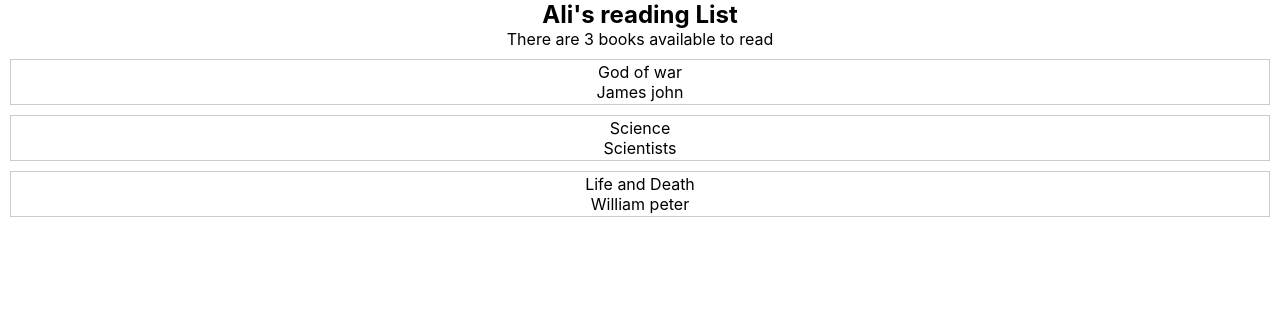
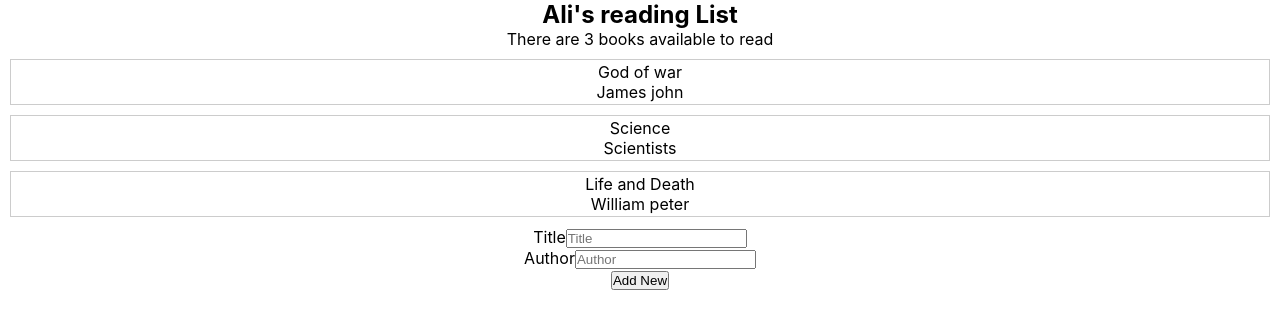
Before and after one commit to abdulmuqsit10101/React-Context-Hooks, a React (Create React App) app: page / in a window 1280 px wide. Shown: the top 328 px of the page. Built offline with nearby package versions, Linux system fonts and the light colour scheme.

Commit message:
[src/App.js]: BookForm Component is added to render in DOM

```diff
--- a/src/App.js
+++ b/src/App.js
@@ -1,8 +1,9 @@
 import React from 'react';
+import BookContextProvider from './context/BookContext.js';
 import Navbar from './components/Navbar.js';
-import BookContextProvider from './context/BookContext.js';
+import BookList from './components/BookList.js';
+import BookForm from './components/BookForm.js';
 import './App.css';
-import BookList from './components/BookList.js';
 
 function App() {
   return (
@@ -10,6 +11,7 @@ function App() {
       <BookContextProvider>
         <Navbar/>
         <BookList/>
+        <BookForm/>
       </BookContextProvider>
     </div>
   );
```
